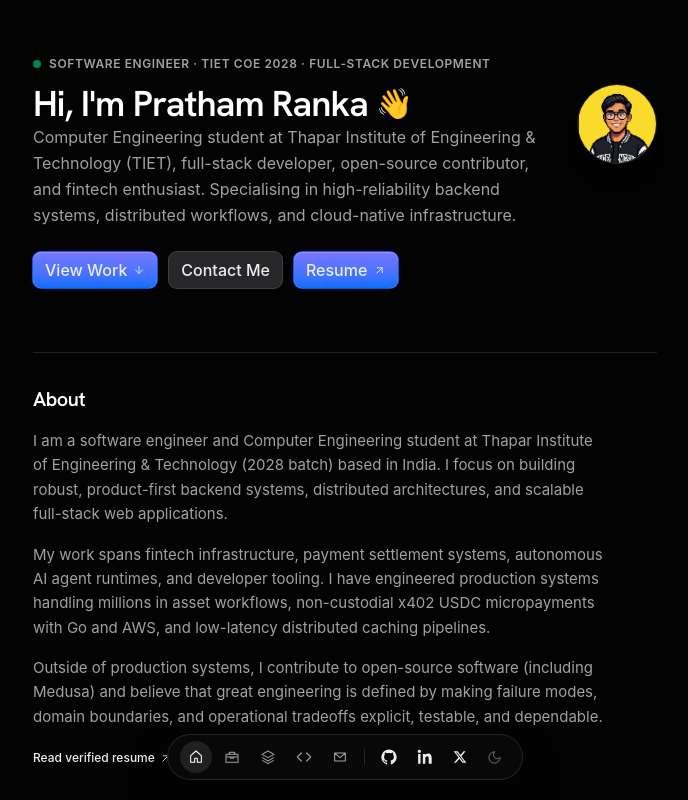
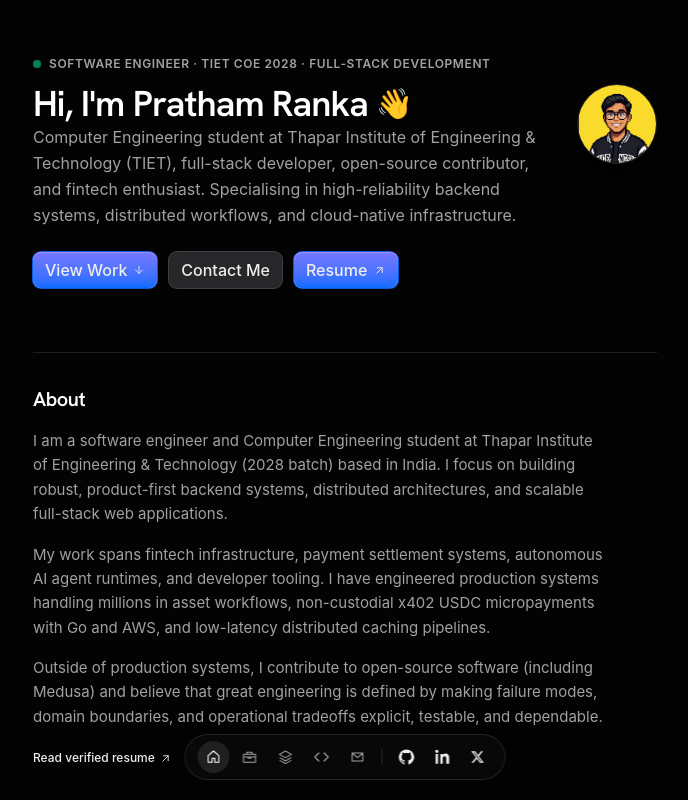
Before and after one commit to PrathamRanka/Pratham-Portfolio-Website, a Next.js app: page / in a window 1280 px wide. Shown: the top 800 px of the page, without its empty margins (295-983 px from the left). Built offline with nearby package versions, Linux system fonts and the light colour scheme.

Commit message:
removed dark

```diff
--- a/src/components/views/NavigationDockView.tsx
+++ b/src/components/views/NavigationDockView.tsx
@@ -10,7 +10,6 @@
   GithubIcon,
   LinkedinIcon,
   XIcon,
-  MoonIcon,
 } from '@/components/icons';
 
 export function NavigationDockView() {
@@ -106,15 +105,6 @@
             X
           </span>
         </a>
-
-        {/* Theme indicator */}
-        <div
-          title="Dark mode active"
-          aria-label="Dark mode active"
-          className="p-2 text-neutral-500 rounded-full"
-        >
-          <MoonIcon size={15} />
-        </div>
       </div>
     </nav>
   );
```
